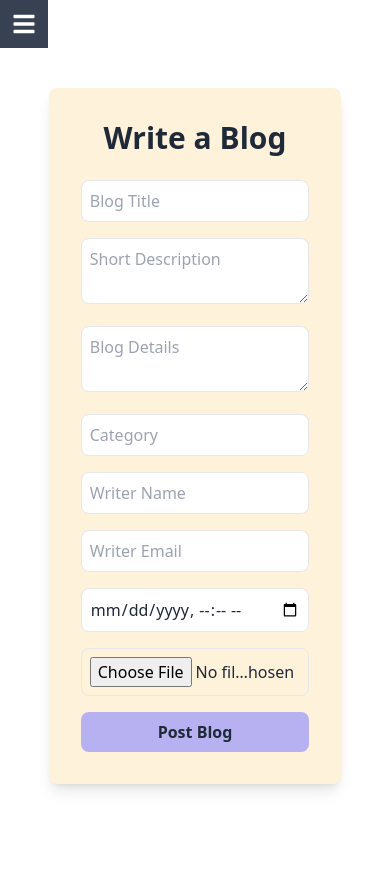
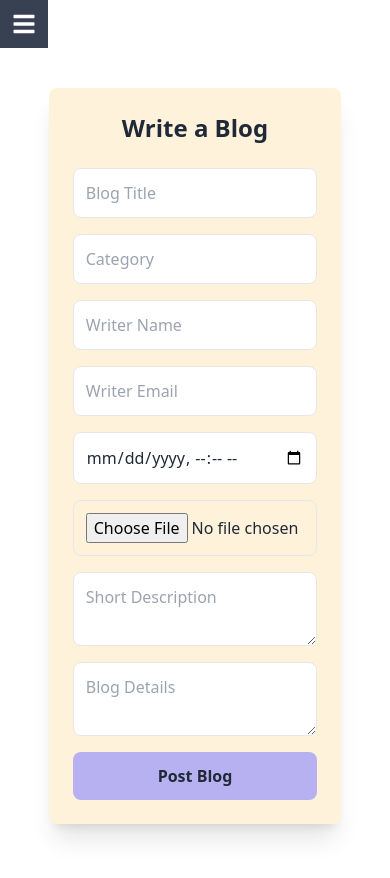
Before and after one commit to Sagar-Pandey08/BlogMaster-UI, a React (Vite) app: page /dashboard/writeBlogs in a window 390 px wide. Shown: the top 878 px of the page. Built offline with nearby package versions, Linux system fonts and the light colour scheme; no server answers; sample sign-in values are in the browser's storage.

Commit message:
update write blog page added new layout and responsive

```diff
--- a/src/pages/Dashboard/MyBlog/MyBlog.jsx
+++ b/src/pages/Dashboard/MyBlog/MyBlog.jsx
@@ -18,8 +18,8 @@ const MyBlog = () => {
   };
 
   return (
-    <div className="container mx-auto p-6 md:p-10 lg:p-14 min-h-screen">
-      <h1 className="text-4xl font-extrabold text-center mb-8 text-gray-900">My Articles</h1>
+    <div className="min-h-screen p-6">
+      <h1 className="text-4xl font-extrabold text-center mb-8 text-gray-900">My Blogs</h1>
       {currentPosts.map((blog) => (
         <Link key={blog._id} to={`/blogs/${blog._id}`}>
           <div className="bg-white shadow-md rounded-lg overflow-hidden mb-6 border border-gray-200 p-4 flex justify-between gap-4 transition duration-300 ease-in-out transform hover:scale-105 hover:cursor-pointer">
@@ -28,7 +28,7 @@ const MyBlog = () => {
               <h3 className="text-3xl font-bold text-gray-800 hover:text-blue-600 transition duration-200">{blog.title}</h3>
               <p className="text-gray-600 mt-2">{blog.short_description}</p>
             </div>
-            <img className="h-28 w-36 lg:w-40 lg:h-40 object-cover rounded-xl" src={blog.image} alt={blog.title} />
+            <img className="h-28 w-36 lg:w-40 lg:h-40 object-cover rounded-xl justify-center items-center" src={blog.image} alt={blog.title} />
           </div>
         </Link>
       ))}
--- a/src/pages/Dashboard/WriteBlogs/WriteBlogs.jsx
+++ b/src/pages/Dashboard/WriteBlogs/WriteBlogs.jsx
@@ -4,7 +4,7 @@ import axios from 'axios';
 import Swal from 'sweetalert2';
 
 const WriteBlogs = () => {
-  const axiosPublic = useAxiosPublic()
+  const axiosPublic = useAxiosPublic();
 
   const handleSubmit = (e) => {
     e.preventDefault();
@@ -16,63 +16,56 @@ const WriteBlogs = () => {
     const author = form.author.value;
     const email = form.email.value;
     const dateTime = form.dateTime.value;
-    const image = form.image.files[0]
+    const image = form.image.files[0];
 
     const formData = new FormData();
-    formData.append('image', image)
+    formData.append('image', image);
 
-
-
-    //send image in imagebb and get url then send in database
-    const response = axios.post("https://api.imgbb.com/1/upload?key=425000ec487abe2b84d0bb7de5769c3a", formData)
-    // console.log(response)
-    response.then((res) => {
+    // Send image to imagebb and get URL, then store in the database
+    axios.post("https://api.imgbb.com/1/upload?key=425000ec487abe2b84d0bb7de5769c3a", formData)
+      .then((res) => {
         const imageUrl = res.data.data.url;
-      axiosPublic.post('/blogs', {
-        title: title,
+        return axiosPublic.post('/blogs', {
+          title,
           short_description: description,
           blog_details: details,
-        category: category,
+          category,
           author_name: author,
-        email: email,
+          email,
           date_time: dateTime,
           image: imageUrl,
           likes: 0
+        });
       })
-        .then(res => {
+      .then((res) => {
         if (res.data.insertedId) {
           Swal.fire({
             title: 'Blog Posted Successfully!',
             icon: 'success',
             showConfirmButton: false,
             timer: 1500
-            })
+          });
+          form.reset();
         }
       })
-        .catch(err => {
-          alert(err.message)
-        })
-      form.reset();
-    })
+      .catch((err) => {
+        alert(err.message);
+      });
   };
 
-
   return (
-    <div className=' mx-auto bg-[#FFF2DB] p-8 shadow-lg rounded-lg mt-10'>
-      <h2 className='text-3xl font-bold text-gray-800 mb-6 text-center'>Write a Blog</h2>
-      <form onSubmit={handleSubmit} className='space-y-4'>
-        <input name='title' type='text' placeholder='Blog Title' className='w-full p-2 border rounded-lg t transition duration-300 focus:scale-105 focus-visible:text-[#CB9DF0]' required />
-        <textarea name='description' placeholder='Short Description' className='w-full p-2 border rounded-lg t transition duration-300 focus:scale-105 focus-visible:text-[#CB9DF0]' required />
-        <textarea name='details' placeholder='Blog Details' className='w-full p-2 border rounded-lg t transition duration-300 focus:scale-105 focus-visible:text-[#CB9DF0]' required />
-        <input name='category' type='text' placeholder='Category' className='w-full p-2 border rounded-lg t transition duration-300 focus:scale-105 focus-visible:text-[#CB9DF0]' required />
-        <input name='author' type='text' placeholder='Writer Name' className='w-full p-2 border rounded-lg t transition duration-300 focus:scale-105 focus-visible:text-[#CB9DF0]' required />
-        <input name='email' type='email' placeholder='Writer Email' className='w-full p-2 border rounded-lg t transition duration-300 focus:scale-105 focus-visible:text-[#CB9DF0]' required />
-        <input name='dateTime' type='datetime-local' className='w-full p-2 border rounded-lg t transition duration-300 focus:scale-105 focus-visible:text-[#CB9DF0]' required />
-        <input name='image' type='file' className='w-full p-2 border rounded-lg t transition duration-300 focus:scale-105 focus-visible:text-[#CB9DF0]' required />
-        <button
-          type='submit'
-          className='w-full bg-[#B7B1F2] font-bold  py-2 rounded-lg hover:bg-[#CB9DF0] transition duration-300 hover:scale-105'
-        >
+    <div className='max-w-4xl w-full mx-auto bg-[#FFF2DB] p-6 md:p-10 shadow-xl rounded-lg mt-10'>
+      <h2 className='text-2xl md:text-3xl font-bold text-gray-800 mb-6 text-center'>Write a Blog</h2>
+      <form onSubmit={handleSubmit} className='grid grid-cols-1 md:grid-cols-2 gap-4'>
+        <input name='title' type='text' placeholder='Blog Title' className='p-3 border rounded-lg focus:ring-2 focus:ring-[#CB9DF0] w-full' required />
+        <input name='category' type='text' placeholder='Category' className='p-3 border rounded-lg focus:ring-2 focus:ring-[#CB9DF0] w-full' required />
+        <input name='author' type='text' placeholder='Writer Name' className='p-3 border rounded-lg focus:ring-2 focus:ring-[#CB9DF0] w-full' required />
+        <input name='email' type='email' placeholder='Writer Email' className='p-3 border rounded-lg focus:ring-2 focus:ring-[#CB9DF0] w-full' required />
+        <input name='dateTime' type='datetime-local' className='p-3 border rounded-lg focus:ring-2 focus:ring-[#CB9DF0] w-full' required />
+        <input name='image' type='file' className='p-3 border rounded-lg focus:ring-2 focus:ring-[#CB9DF0] w-full' required />
+        <textarea name='description' placeholder='Short Description' className='col-span-1 md:col-span-2 p-3 border rounded-lg focus:ring-2 focus:ring-[#CB9DF0] w-full' required />
+        <textarea name='details' placeholder='Blog Details' className='col-span-1 md:col-span-2 p-3 border rounded-lg focus:ring-2 focus:ring-[#CB9DF0] w-full' required />
+        <button type='submit' className='col-span-1 md:col-span-2 w-full bg-[#B7B1F2] font-bold py-3 rounded-lg hover:bg-[#CB9DF0] transition duration-300 hover:scale-105'>
           Post Blog
         </button>
       </form>
```
Lines whose indentation alone changed are shown as unchanged.
